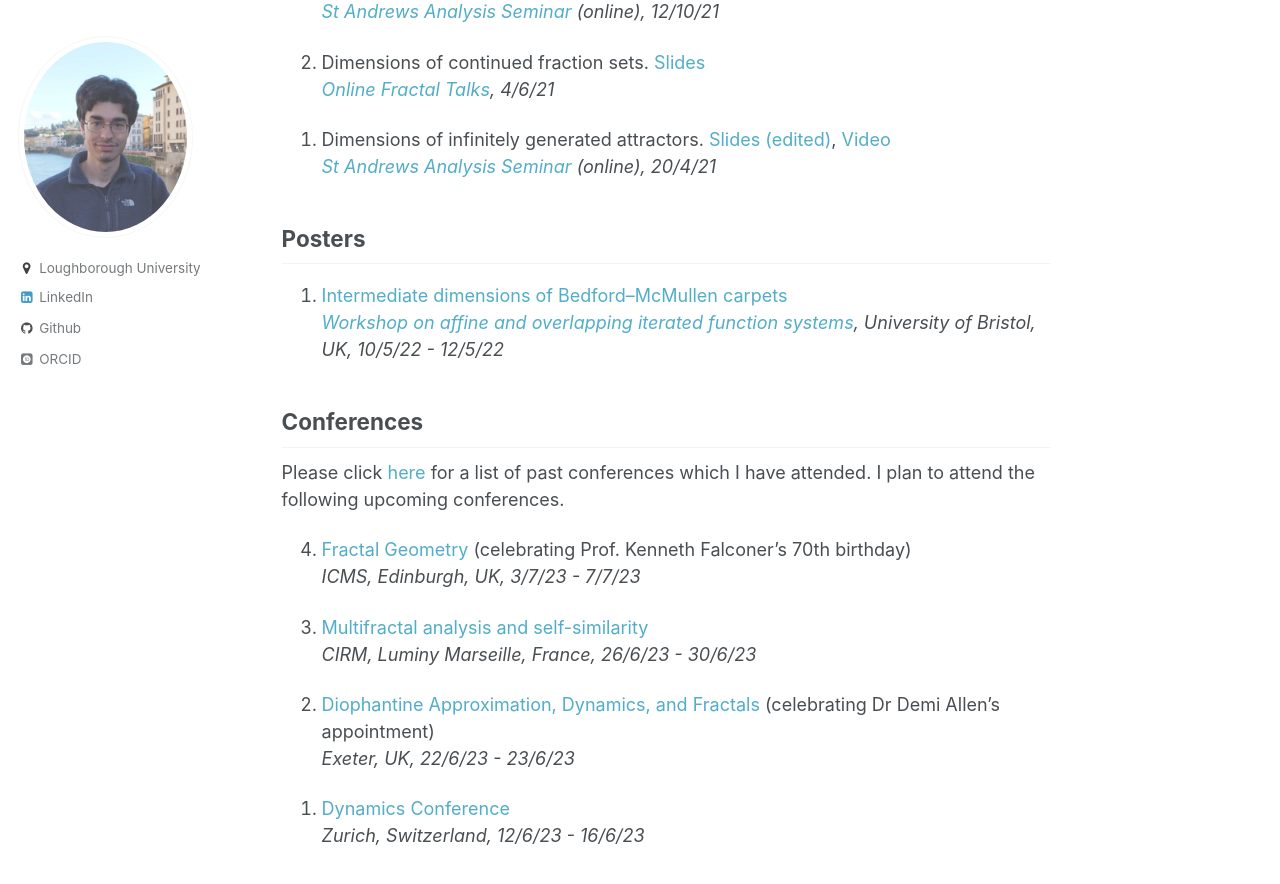
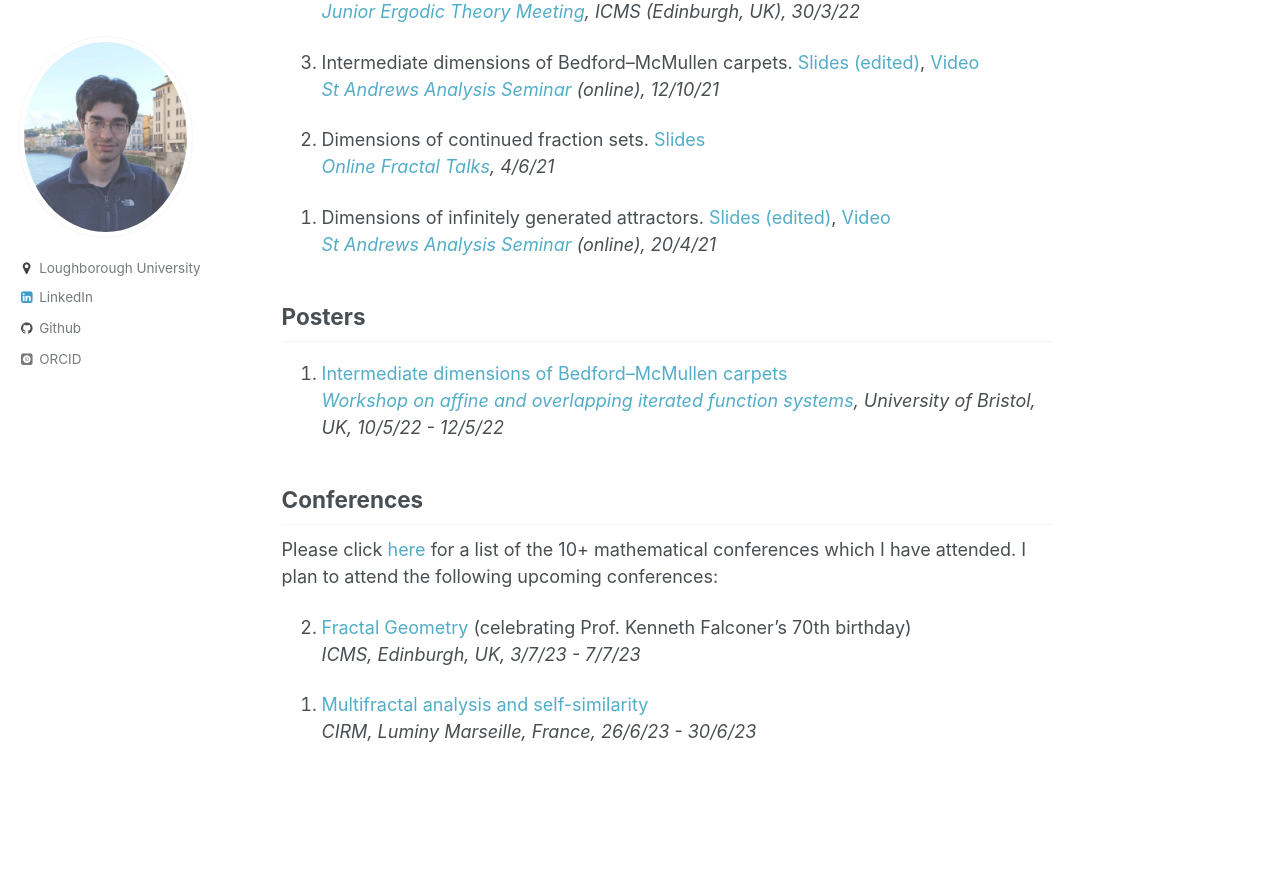
Before and after one commit to amlan-banaji/amlan-banaji.github.io, a Jekyll site: the page built from _pages/talks.md, in a window 1280 px wide and 900 px high, scrolled down 1321 px. Shown: the top 884 px of the window. Built offline with Jekyll 4.4.1, drawn with Linux system fonts in a browser that asks for light colours; some web fonts are replaced; after the commit the page ends 2116 px from its top, so only the background shows below that; some of the changed text lies outside the part shown.

Commit message:
monatshefte accepted, exeter talk

```diff
--- a/_pages/talks.md
+++ b/_pages/talks.md
@@ -58,20 +61,14 @@ Please click [here](https://amlan-banaji.github.io/files/BanajiTalks.pdf) for a
 
 ## Conferences
 
-Please click [here](https://amlan-banaji.github.io/files/BanajiConferences.pdf) for a list of past conferences which I have attended.
-I plan to attend the following upcoming conferences.
+Please click [here](https://amlan-banaji.github.io/files/BanajiConferences.pdf) for a list of the 10+ mathematical conferences which I have attended.
+I plan to attend the following upcoming conferences:
 
-4. [Fractal Geometry](https://www.icms.org.uk/workshops/2023/fractal-geometry) (celebrating Prof. Kenneth Falconer's 70th birthday)
+2. [Fractal Geometry](https://www.icms.org.uk/workshops/2023/fractal-geometry) (celebrating Prof. Kenneth Falconer's 70th birthday)
 *ICMS, Edinburgh, UK, 3/7/23 - 7/7/23*
 
-3. [Multifractal analysis and self-similarity](https://conferences.cirm-math.fr/2751.html)
+1. [Multifractal analysis and self-similarity](https://conferences.cirm-math.fr/2751.html)
 *CIRM, Luminy Marseille, France, 26/6/23 - 30/6/23*
-
-2. [Diophantine Approximation, Dynamics, and Fractals](https://sites.google.com/view/diophantine-exeter-june-2023/home) (celebrating Dr Demi Allen's appointment)
-*Exeter, UK, 22/6/23 - 23/6/23*
-
-1. [Dynamics Conference](https://www.math.uzh.ch/zdc23/index.php?id=130)
-*Zurich, Switzerland, 12/6/23 - 16/6/23*
 {: reversed="reversed"}
 
 {% include base_path %}
```
Also changed, not shown: other parts of _pages/talks.md (+3 -0 lines), _pages/about.md (+1 -1 lines), _pages/publications.md (+7 -7 lines), 3 other files.
